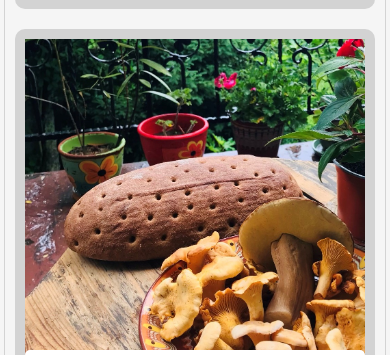
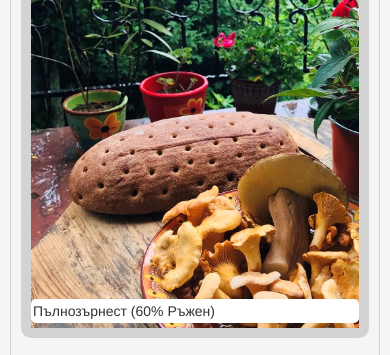
Before and after one commit to marmotbake/marmotbake, a Django app: page / in a window 390 px wide. Shown: the part 1588-1943 px from the top of the page. Run offline with Django 3.2, Linux system fonts and the light colour scheme; data comes from the database, SQL or seed files in the repository; some libraries are stand-ins or nearby versions.

Commit message:
css widths adjusting for responsive

```diff
--- a/marmotbakery/bakery/static/bakery/styles.css
+++ b/marmotbakery/bakery/static/bakery/styles.css
@@ -82,7 +82,7 @@
     opacity: 0.8;
     }
 .blogdiv{
-    width: 350px; height: auto; margin: 10px; cursor: pointer; background: lightgray; border-radius: 10px; padding: 10px;
+    width: 340px; height: auto; margin: 10px; cursor: pointer; background: lightgray; border-radius: 10px; padding: 10px;
 }
 
 
--- a/marmotbakery/bakery/templates/bakery/index.html
+++ b/marmotbakery/bakery/templates/bakery/index.html
@@ -5,7 +5,7 @@
     <h2>Нашия Хляб</h2>
 
     <div style="justify-content: center; width: 100%; display: flex; flex-wrap: wrap;" class=" myCurrent">
-        <div style="margin: 10px;  border: 1px solid lightgray;  width: 800px;">
+        <div style="margin: 10px;  border: 1px solid lightgray;  width: 100%;">
             <div style="padding: 10px; text-align: center    ; background: lightgray">
                 <h5 >Видове Хляб</h5>
             </div>
```
